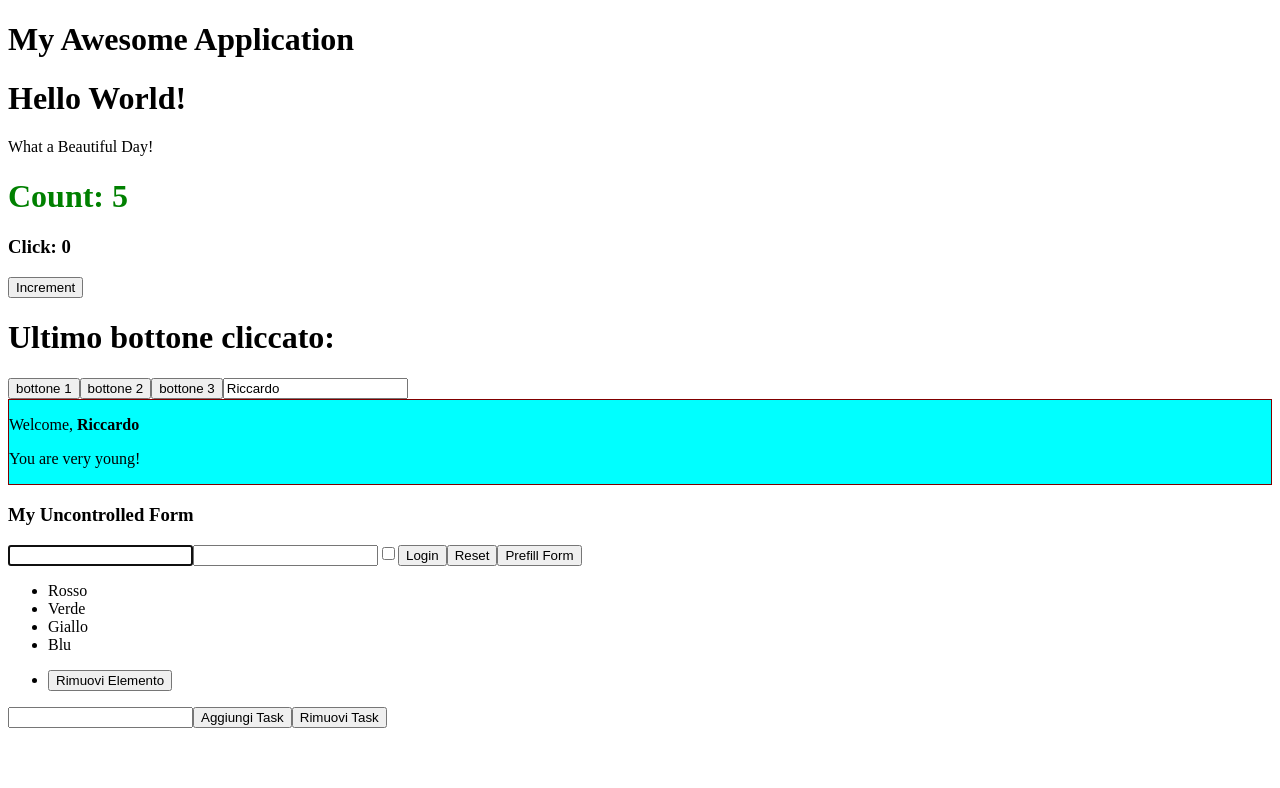
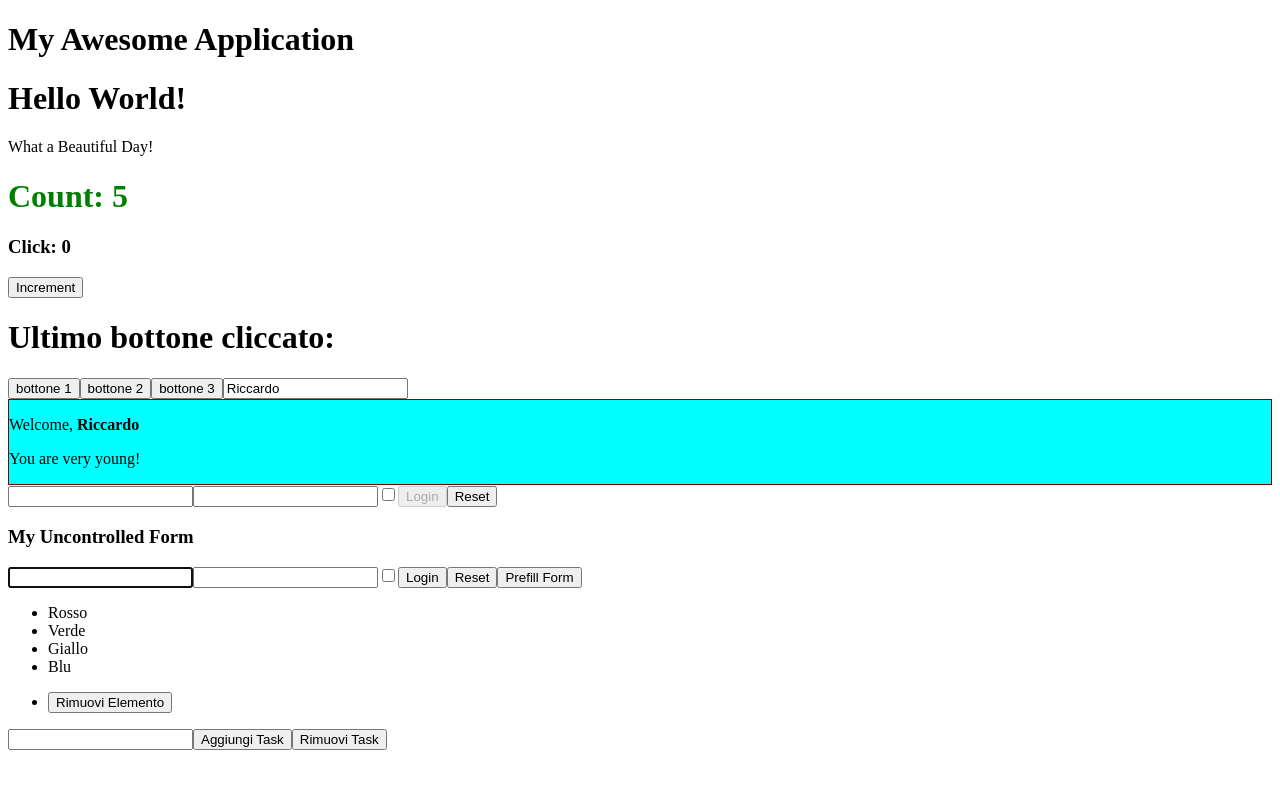
Before and after one commit to RiccardoMannino/Jsx-exercise, a React (Create React App) app in the folder react-exercises/: page / in a window 1280 px wide. Shown: the top 788 px of the page. Built offline with nearby package versions, Linux system fonts and the light colour scheme.

Commit message:
styling-components-03

```diff
--- a/react-exercises/src/App.js
+++ b/react-exercises/src/App.js
@@ -6,7 +6,7 @@ import { Counter } from "./Counter";
 import { Hello } from "./Hello";
 import { InteractiveWelcome } from "./InteractiveWelcome";
 import { TodoList } from "./ToDolist";
-// import { Login } from "./Login";
+import { Login } from "./Login";
 import { UncontrolledLogin } from "./UncontrolledLogin";
 // import { Message } from "./Message";
 // import { Welcome } from "./Welcome";
@@ -24,7 +24,7 @@ export class App extends React.Component {
         <ClickCounter incrementBy={1} initialValue={0} />
         <ClickTracker />
         <InteractiveWelcome name="Riccardo" />
-        {/* <Login /> */}
+        <Login />
         <UncontrolledLogin />
         <Colors items={["Rosso", "Verde", "Giallo", "Blu"]} />
         <TodoList />
--- a/react-exercises/src/Login.js
+++ b/react-exercises/src/Login.js
@@ -61,6 +61,9 @@ export class Login extends React.Component {
 
         {this.state.username && this.state.password ? (
           <button
+            style={{
+              backgroundColor: this.state.password.length < 8 ? "red" : "green",
+            }}
             type="submit"
             name="login"
             value={this.state.login}
```
